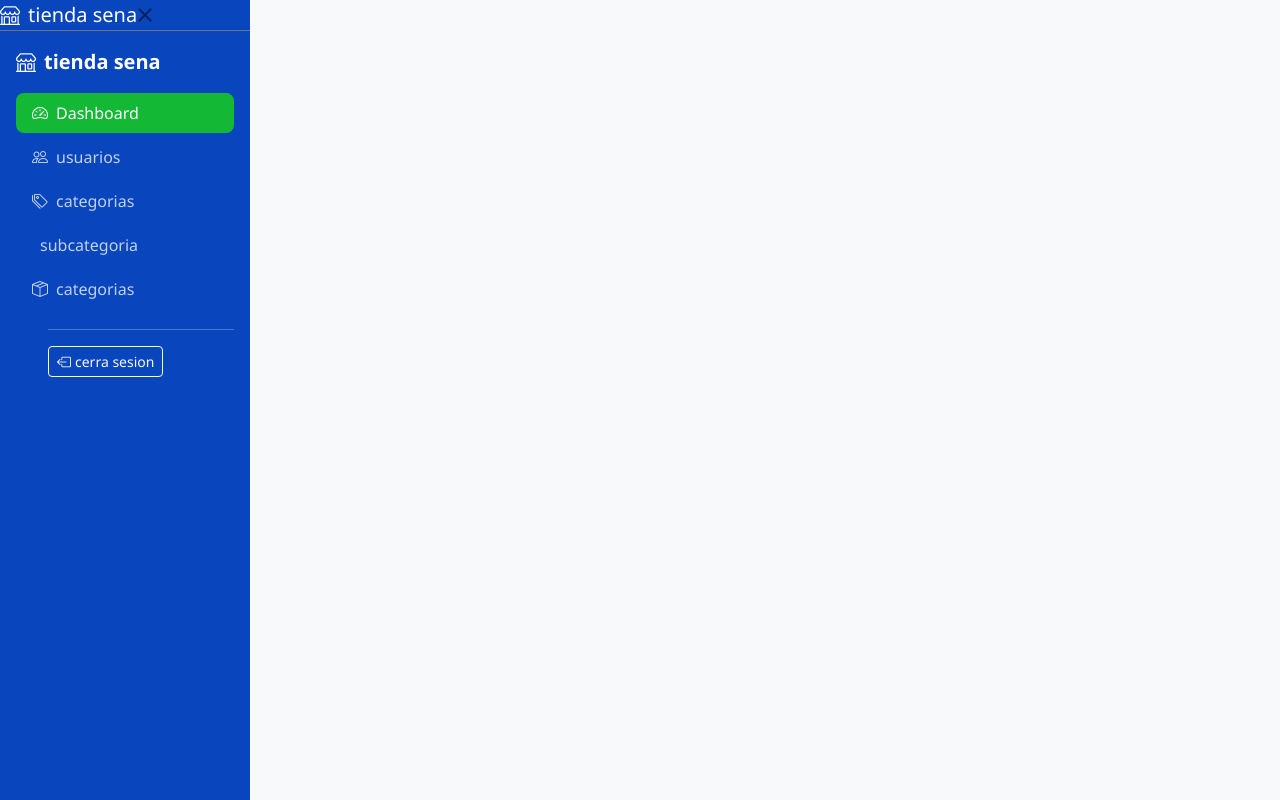
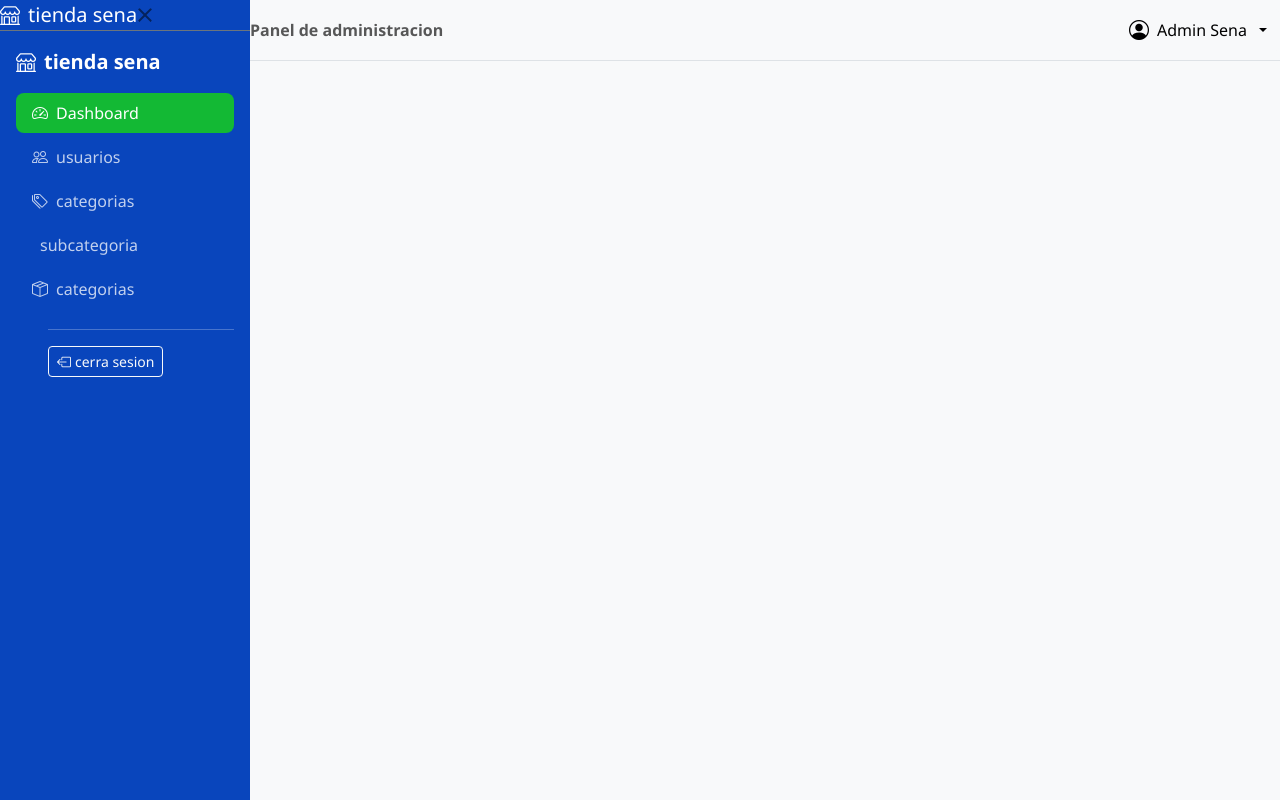
Before and after one commit to luiseduardoardila26/inventario_html_leba, a plain HTML site: page dashboard.html in a window 1280 px wide. Drawn offline with nearby package versions, Linux system fonts and the light colour scheme.

Commit message:
Update dashboard.html

```diff
--- a/dashboard.html
+++ b/dashboard.html
@@ -25,7 +25,7 @@
         <!--cuerpo del menu flexbox em columan para apilar el logo enlaces y boton de salida -->
         <div class="offcanvas-body d-flex-column p-3">
             <!--logo solo se ve en computador -->
-            <a href="dashboar.html" class="d-none d-lg-flex align-items-center mb-3 text-white text-decoration-none fs-5 fw-bold">
+            <a href="dashboard.html" class="d-none d-lg-flex align-items-center mb-3 text-white text-decoration-none fs-5 fw-bold">
                 <!--icono verde y nombre-->
                 <i class="bi bi-shop me-2 text-sena"></i>tienda sena
                 <!--cierra logo -->
@@ -45,13 +45,39 @@
                 <hr>
                 <!--boton que se vuelve al login asi se cierra la sesion-->
                 <a href="index.html" class="btn btn-outline-light btn-sm"><i class="bi bi-box-arrow-left me-1"></i>cerra sesion</a>
+                <!--cierra el cuerpo del menu-->
 
 
     </aside>
     <body>
 
         </div>
+        <!--cierra el menu lateral-->
     </aside>
+    <!--zona derecha del dashboard-->
+    <div class="contenido">
 
+        <!--Barra superior-->
+        <!--Baara blanca con borde inferior, la deja pegada arriba al hacer scrool-->
+        <nav class="navbar bg white border-bottom px3 sticky-top">
+            <!--boton para abrir el menu en celular lo oculta el computador el menu siempre se ve-->
+            <button class="btn btn-outline-secondary d-lg-none" type="button" data-bs-toggle="offcanvas" data-bs-target="#menuLateral" aria-controls="menuLateral" aria-label="Abrir menu">
+                <!--icono de menu hamburguesa-->
+                <i class="bi bi-list"></i>
+            </button>
+            <!--texto de la barra se oculta en celulares muy pequeños-->
+            <span class="navbar-text fw-semibold d-none d-sm-inline">Panel de administracion</span>
+            <!--menu desplegable del ususario lo empuja a la derecha-->
+
+            <div class="dropdown ms-auto">
+                <!--boton que abre el desplegable-->
+                <button class="btn btn-light dropdown-toggle d-flex align-items-center gap-2" type="button" data-bs-toggle="dropdown" aria-expanded="false">
+                    <!--icono de usuario-->
+                    <i class="bi bi-person-circle fs-5"></i>
+                    <!--nombre de usuario visible en tablet-->
+                    <span class="d-none d-md-inline">Admin Sena</span>
+                </button>
+            </div>
+        </nav>
+    </div>
 </body>
-<!DOCTYPE html>
```
